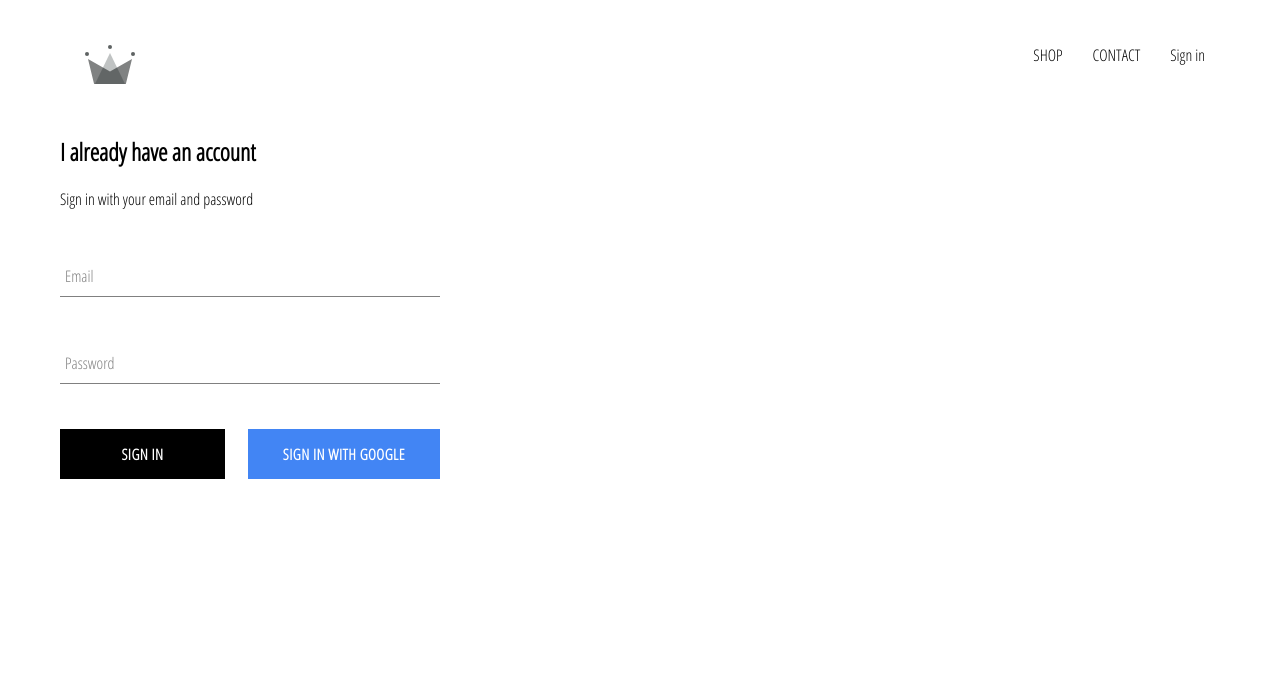
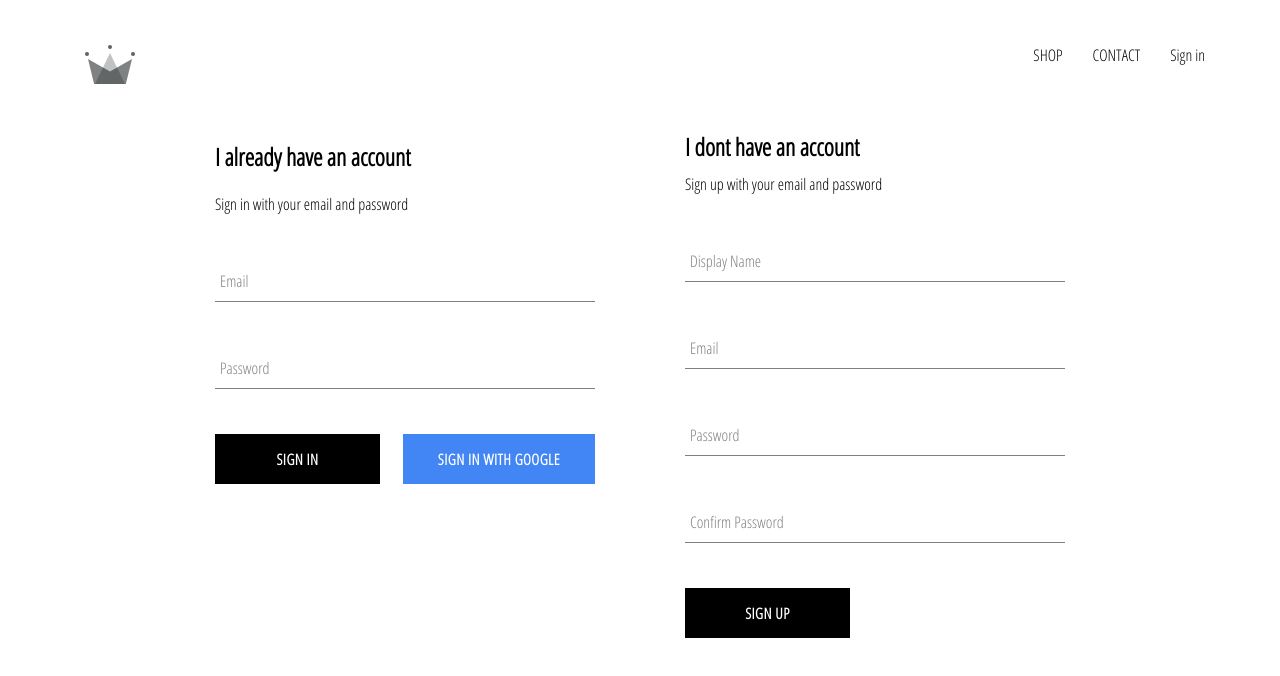
Before and after one commit to HartonoZhang/crwn-clothing, a React (Create React App) app: page /signin in a window 1280 px wide. Shown: the top 676 px of the page. Built offline with nearby package versions, Linux system fonts and the light colour scheme; no server answers.

Commit message:
implemented firebase utlis,  included ability to store authenticated users into our firestore firebase

```diff
--- a/src/App.js
+++ b/src/App.js
@@ -8,7 +8,7 @@ import SignInAndSignUp from './pages/sign-in-and-sign-out/sign-in-and-sign-out.c
 import Header from './component/header/header.component';
 
 import './App.css';
-import { auth } from './firebase/firebase.utils';
+import { auth, createUserProfileDocument } from './firebase/firebase.utils';
 
 class App extends React.Component {
   constructor(){
@@ -22,10 +22,23 @@ class App extends React.Component {
   unsubscribeFromAuth = null
 
   componentDidMount(){
-    this.unsubscribeFromAuth = auth.onAuthStateChanged(user => {
-      this.setState({ currentUser: user});
+    this.unsubscribeFromAuth = auth.onAuthStateChanged(async userAuth => {
+      if(userAuth){
+        const userRef = await createUserProfileDocument(userAuth);
 
-      console.log(user);
+        userRef.onSnapshot(snapShot => {
+         this.setState({
+           currentUser: {
+             id: snapShot.id,
+             ...snapShot.data()
+           }
+         });
+
+         console.log(this.state);
+
+        });
+      }
+      this.setState({ currentUser: userAuth});
     });
   }
 
--- /dev/null
+++ b/src/component/sign-up/sign-up.component.jsx
@@ -0,0 +1,98 @@
+import React from 'react';
+
+import FormInput from '../form-input/form-input.component';
+import CustomButton from '../custom-button/custom-button.component';
+import { auth, createUserProfileDocument } from '../../firebase/firebase.utils';
+
+import './sign-up.styles.scss';
+
+class SignUp extends React.Component {
+    constructor(){
+        super();
+
+        this.state = {
+            displayName: '',
+            email: '',
+            password: '',
+            confirmPassword: ''
+        }
+    }
+
+    handleSubmit = async event => {
+        event.preventDefault();
+
+        const { displayName, email, password, confirmPassword } = this.state;
+        if(password !== confirmPassword){
+            alert("password don't match");
+            return;
+        }
+
+        try {
+            const{user} = await auth.createUserWithEmailAndPassword(email, password);
+
+            await createUserProfileDocument(user, {displayName});
+
+            this.setState({
+                displayName: '',
+                email: '',
+                password: '',
+                confirmPassword: ''
+            });
+        } catch(error){
+            console.error(error);
+        }
+    };
+
+    handleChange = event => {
+        const { name, value } = event.target;
+
+        this.setState({ [name] : value });
+    };
+
+    render(){
+        const { displayName, email, password, confirmPassword } = this.state;
+        return (
+            <div className="sign-up">
+                <h2 className="title">I dont have an account</h2>
+                <span>Sign up with your email and password</span>
+                <form className="sign-up-form" onSubmit={this.handleSubmit}>
+                    <FormInput
+                        type='text'
+                        name='displayName'
+                        value={displayName}
+                        onChange={this.handleChange}
+                        label="Display Name"
+                        required
+                    />
+                    <FormInput
+                        type='email'
+                        name='email'
+                        value={email}
+                        onChange={this.handleChange}
+                        label="Email"
+                        required
+                    />
+                    <FormInput
+                        type='password'
+                        name='password'
+                        value={password}
+                        onChange={this.handleChange}
+                        label="Password"
+                        required
+                    />
+                    <FormInput
+                        type='password'
+                        name='confirmPassword'
+                        value={confirmPassword}
+                        onChange={this.handleChange}
+                        label="Confirm Password"
+                        required
+                    />
+                    <CustomButton type="submit">Sign Up</CustomButton>
+                </form>
+            </div>
+        )
+    }
+}
+
+export default SignUp;
--- /dev/null
+++ b/src/component/sign-up/sign-up.styles.scss
@@ -0,0 +1,9 @@
+.sign-up {
+    display: flex;
+    flex-direction: column;
+    width: 380px;
+
+    .title {
+        margin: 10px 0;
+    }
+}
--- a/src/firebase/firebase.utils.js
+++ b/src/firebase/firebase.utils.js
@@ -13,6 +13,32 @@ const config = {
     measurementId: "G-FVCG46MQMB"
 };
 
+export const createUserProfileDocument = async (userAuth, additionalData) => {
+    if(!userAuth) return;
+
+    const userRef = firestore.doc(`users/${userAuth.uid}`);
+
+    const snapShot = await userRef.get();
+
+    if(!snapShot.exists){
+        const {displayName, email} = userAuth;
+        const createdAt = new Date();
+
+        try {
+            await userRef.set({
+                displayName,
+                email,
+                createdAt,
+                ...additionalData
+            })
+        } catch (error) {
+            console.log("error creating user", error.message);
+        };
+    }
+
+    return userRef;
+};
+
 firebase.initializeApp(config);
 
 export const auth = firebase.auth();
--- a/src/pages/sign-in-and-sign-out/sign-in-and-sign-out.component.jsx
+++ b/src/pages/sign-in-and-sign-out/sign-in-and-sign-out.component.jsx
@@ -2,10 +2,12 @@ import React from 'react';
 
 import './sign-in-and-sign-out.styles.scss';
 import SignIn from '../../component/sign-in/sign-in.component';
+import SignUp from '../../component/sign-up/sign-up.component';
 
 const SignInAndSignUp = () => (
     <div className="sign-in-and-sign-out">
         <SignIn />
+        <SignUp />
     </div>
 );
 
--- a/src/pages/sign-in-and-sign-out/sign-in-and-sign-out.styles.scss
+++ b/src/pages/sign-in-and-sign-out/sign-in-and-sign-out.styles.scss
@@ -0,0 +1,6 @@
+.sign-in-and-sign-out {
+    width: 850px;
+    display: flex;
+    justify-content: space-between;
+    margin: 30px auto;
+}
```
